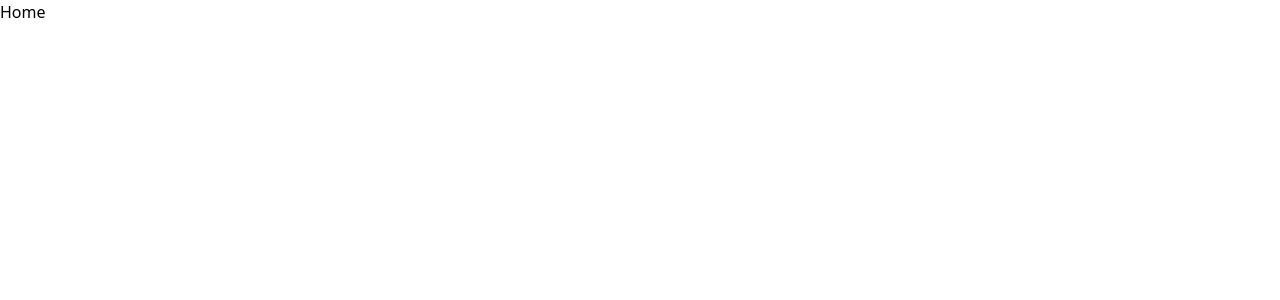
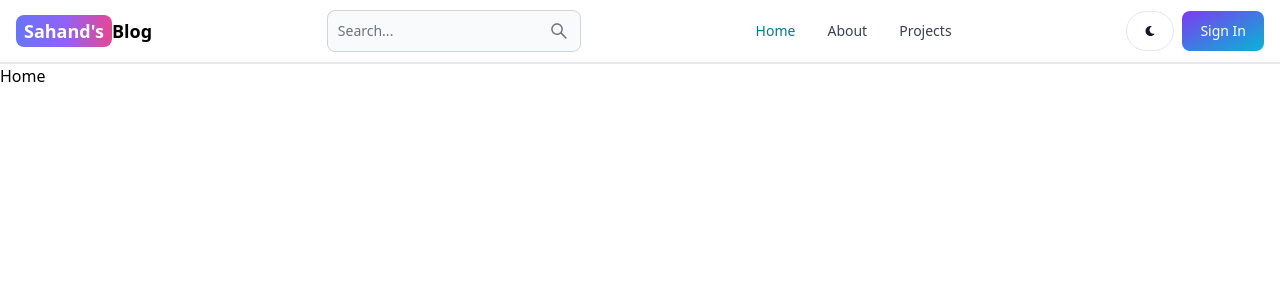
Before and after one commit to ffigueroa2803/blog, a React (Vite) app in the folder client/: page / in a window 1280 px wide. Shown: the top 300 px of the page. Built offline with nearby package versions, Linux system fonts and the light colour scheme.

Commit message:
create the header section

```diff
--- a/client/package.json
+++ b/client/package.json
@@ -10,8 +10,10 @@
     "preview": "vite preview"
   },
   "dependencies": {
+    "flowbite-react": "^0.7.2",
     "react": "^18.2.0",
     "react-dom": "^18.2.0",
+    "react-icons": "^5.0.1",
     "react-router-dom": "^6.21.3"
   },
   "devDependencies": {
--- a/client/src/App.jsx
+++ b/client/src/App.jsx
@@ -1,9 +1,11 @@
 import { BrowserRouter, Routes, Route } from "react-router-dom";
 import { About, Dashboard, Home, Projects, SignIn, SignUp } from "./pages";
+import { Header } from "./components";
 
 const App = () => {
   return (
     <BrowserRouter>
+      <Header />
       <Routes>
         <Route path="/" element={<Home />} />
         <Route path="/about" element={<About />} />
--- /dev/null
+++ b/client/src/components/Header.jsx
@@ -0,0 +1,59 @@
+import { Button, Navbar, TextInput } from "flowbite-react";
+import { Link, useLocation } from "react-router-dom";
+import { AiOutlineSearch } from "react-icons/ai";
+import { FaMoon } from "react-icons/fa";
+
+const Header = () => {
+  const path = useLocation().pathname;
+
+  return (
+    <Navbar className="border-b-2">
+      {/* Logo */}
+      <Link
+        to="/"
+        className="self-center whitespace-nowrap text-sm sm:text-lg font-semibold dark:text-white"
+      >
+        <span className="px-2 py-1 bg-gradient-to-r from-indigo-500 via-purple-500 to-pink-500 rounded-lg text-white">
+          Sahand's
+        </span>
+        Blog
+      </Link>
+      {/* Search */}
+      <form>
+        <TextInput
+          type="text"
+          placeholder="Search..."
+          rightIcon={AiOutlineSearch}
+          className="hidden lg:inline"
+        />
+      </form>
+      <Button className="w-12 h-10 lg:hidden" color="gray" pill>
+        <AiOutlineSearch />
+      </Button>
+      {/* Theme && Sign In */}
+      <div className="flex gap-2 md:order-2">
+        <Button className="w-12 h-10 hidden sm:inline" color="gray" pill>
+          <FaMoon />
+        </Button>
+        <Link to="/sign-in">
+          <Button gradientDuoTone="purpleToBlue">Sign In</Button>
+        </Link>
+        <Navbar.Toggle />
+      </div>
+      {/* Options */}
+      <Navbar.Collapse>
+        <Navbar.Link as={Link} to="/" active={path === "/"}>
+          Home
+        </Navbar.Link>
+        <Navbar.Link as={Link} to="/about" active={path === "/about"}>
+          About
+        </Navbar.Link>
+        <Navbar.Link as={Link} to="/projects" active={path === "/projects"}>
+          Projects
+        </Navbar.Link>
+      </Navbar.Collapse>
+    </Navbar>
+  );
+};
+
+export default Header;
--- /dev/null
+++ b/client/src/components/index.js
@@ -0,0 +1,3 @@
+import Header from "./Header";
+
+export { Header };
--- a/client/tailwind.config.js
+++ b/client/tailwind.config.js
@@ -1,8 +1,12 @@
 /** @type {import('tailwindcss').Config} */
 export default {
-  content: ["./index.html", "./src/**/*.{js,ts,jsx,tsx}"],
+  content: [
+    "./index.html",
+    "./src/**/*.{js,ts,jsx,tsx}",
+    "node_modules/flowbite-react/lib/esm/**/*.js",
+  ],
   theme: {
     extend: {},
   },
-  plugins: [],
+  plugins: [require("flowbite/plugin")],
 };
```
Also changed, not shown: 1 other file (tests, documents, lock files or other folders).
